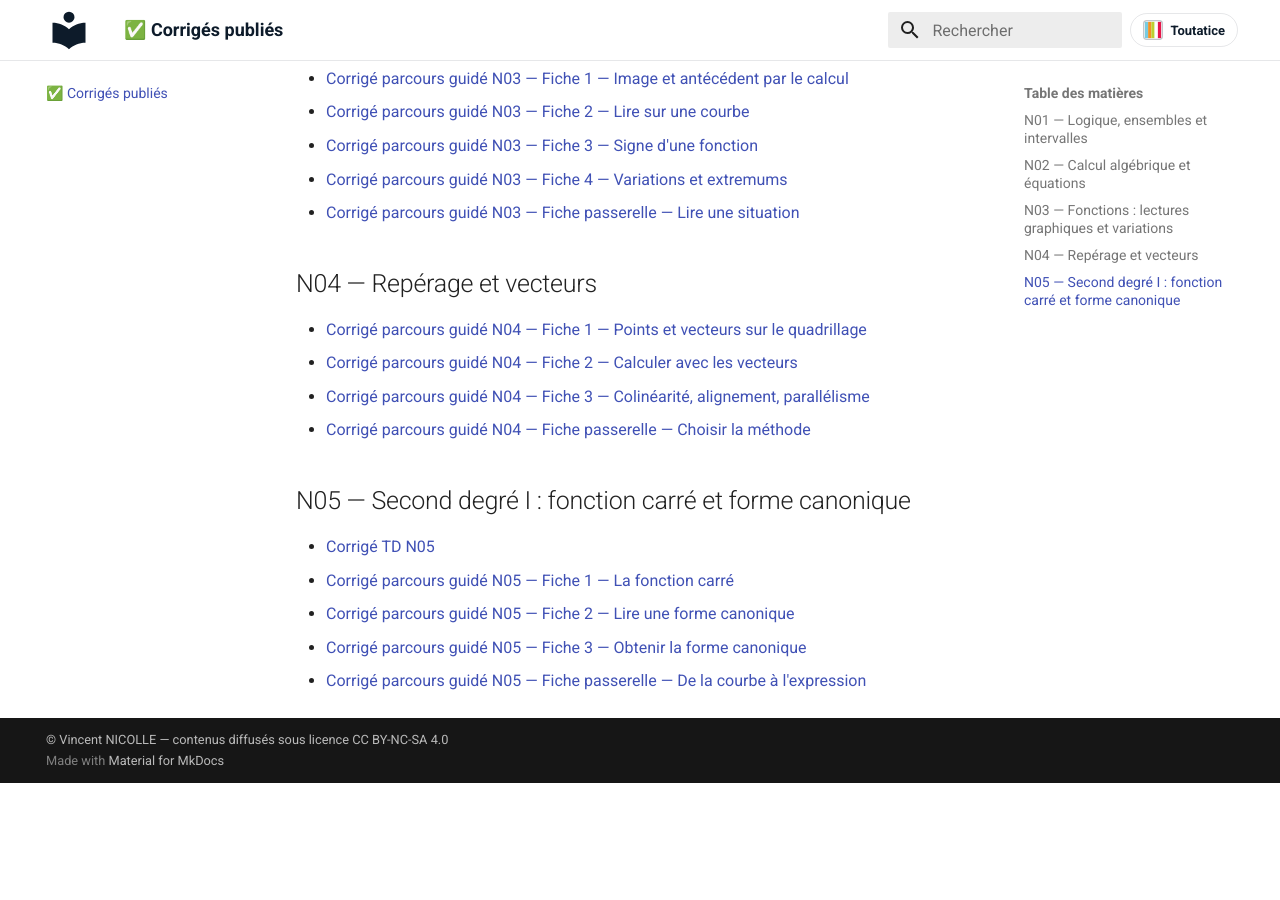
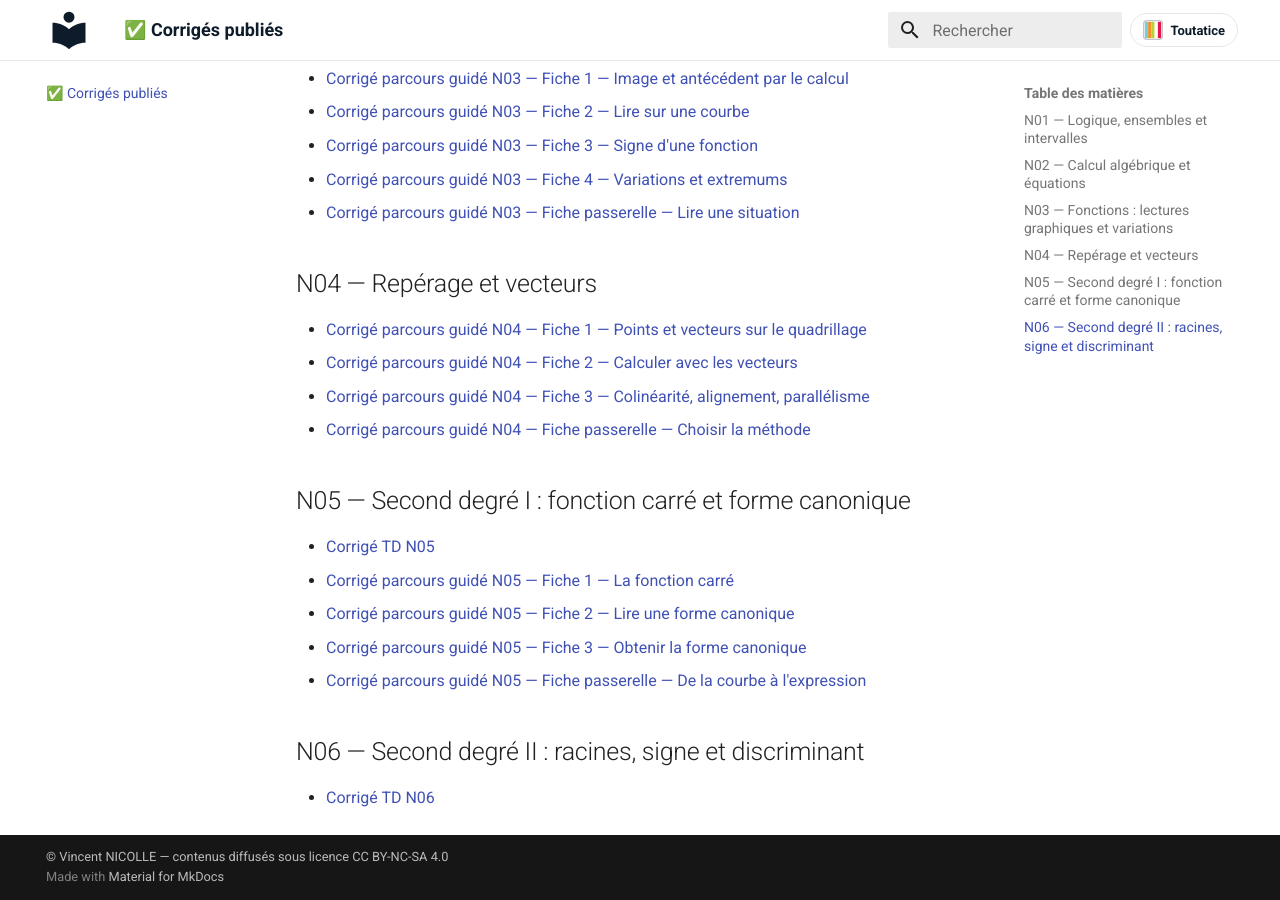
Before and after one commit to vnicolle56610/maths-premiere-specialite, an MkDocs documentation site: the page built from docs/corriges/index.md, in a window 1280 px wide and 900 px high, scrolled down 828 px. Built offline with MkDocs 1.6.1 and Material for MkDocs 9.7.7, drawn with Linux system fonts in a browser that asks for light colours; before the commit the page ends 1611 px from its top, so only the background shows below that.

Commit message:
Publication automatique : 2 fichier(s) copié(s), 2 page(s) mise(s) à jour
Fichiers copiés :
  - docs/corriges/CORRIGE_TD_N06_PARTIE_1_FORMES_RACINES_SIGNE_DISCRIMINANT.pdf
  - docs/cours/COURS_N09_DERIVEES_USUELLES.pdf

Pages mises à jour :
  - docs/corriges/index.md
  - docs/notions/N06-second-degre-ii.md

Autres fichiers :
  - publication_manifest.json

Généré par le protocole de publication (publier_ressources_site.py / publier_ressources_gui.py).

```diff
--- a/docs/corriges/index.md
+++ b/docs/corriges/index.md
@@ -42,4 +42,8 @@ Corrigés destinés aux élèves, classés par notion.
 - [Corrigé parcours guidé N05 — Fiche 2 — Lire une forme canonique](../parcours-guide/PARCOURS_GUIDE_N05_FICHE_2_CORRIGE.pdf)
 - [Corrigé parcours guidé N05 — Fiche 3 — Obtenir la forme canonique](../parcours-guide/PARCOURS_GUIDE_N05_FICHE_3_CORRIGE.pdf)
 - [Corrigé parcours guidé N05 — Fiche passerelle — De la courbe à l'expression](../parcours-guide/PARCOURS_GUIDE_N05_FICHE_4_CORRIGE.pdf)
+
+## N06 — Second degré II : racines, signe et discriminant
+
+- [Corrigé TD N06](CORRIGE_TD_N06_PARTIE_1_FORMES_RACINES_SIGNE_DISCRIMINANT.pdf)
 <!-- AUTO-DOCS:END -->
--- a/publication_manifest.json
+++ b/publication_manifest.json
@@ -142,6 +142,9 @@
       "automatismes": [
         "AUTOMATISMES_N06_PARTIE_1_FORMES_RACINES_SIGNE_DISCRIMINANT.pdf",
         "AUTOMATISMES_N06_PARTIE_2_INEQUATIONS_OPTIMISATION_PROBLEMES.pdf"
+      ],
+      "corrige_td": [
+        "CORRIGE_TD_N06_PARTIE_1_FORMES_RACINES_SIGNE_DISCRIMINANT.pdf"
       ],
       "parcours": [
         "PARCOURS_GUIDE_N06_PARTIE_1_FICHE_1.pdf",
```
Also changed, not shown: docs/notions/N06-second-degre-ii.md (+1 -0 lines), 2 other files.
